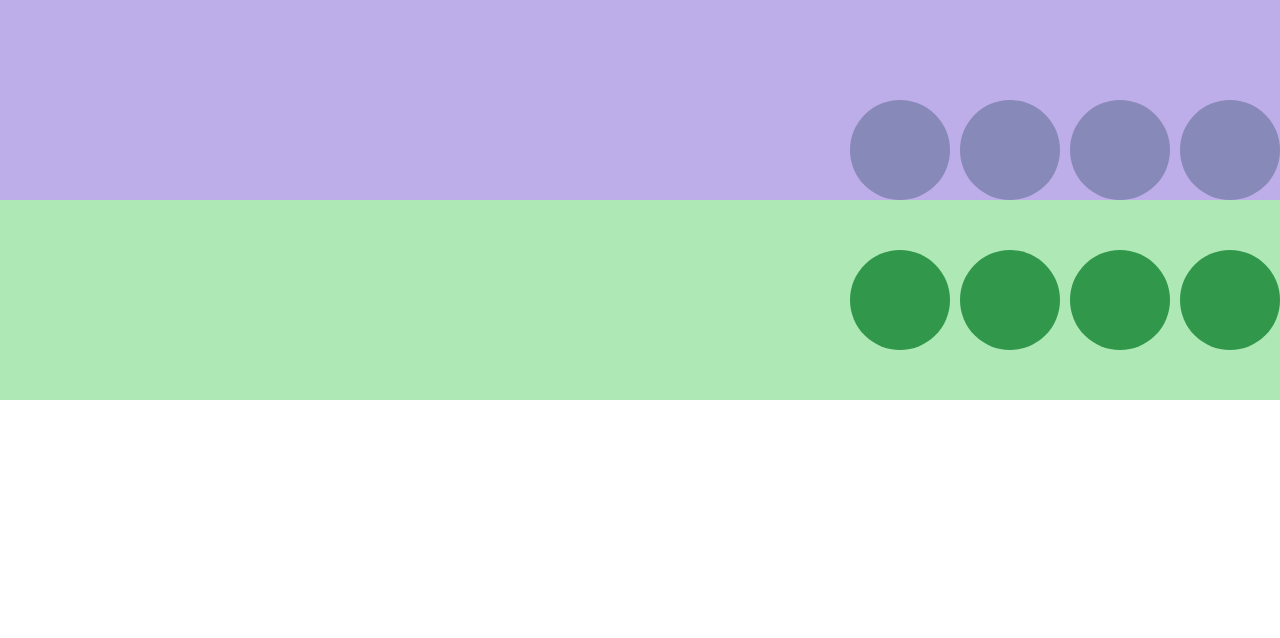
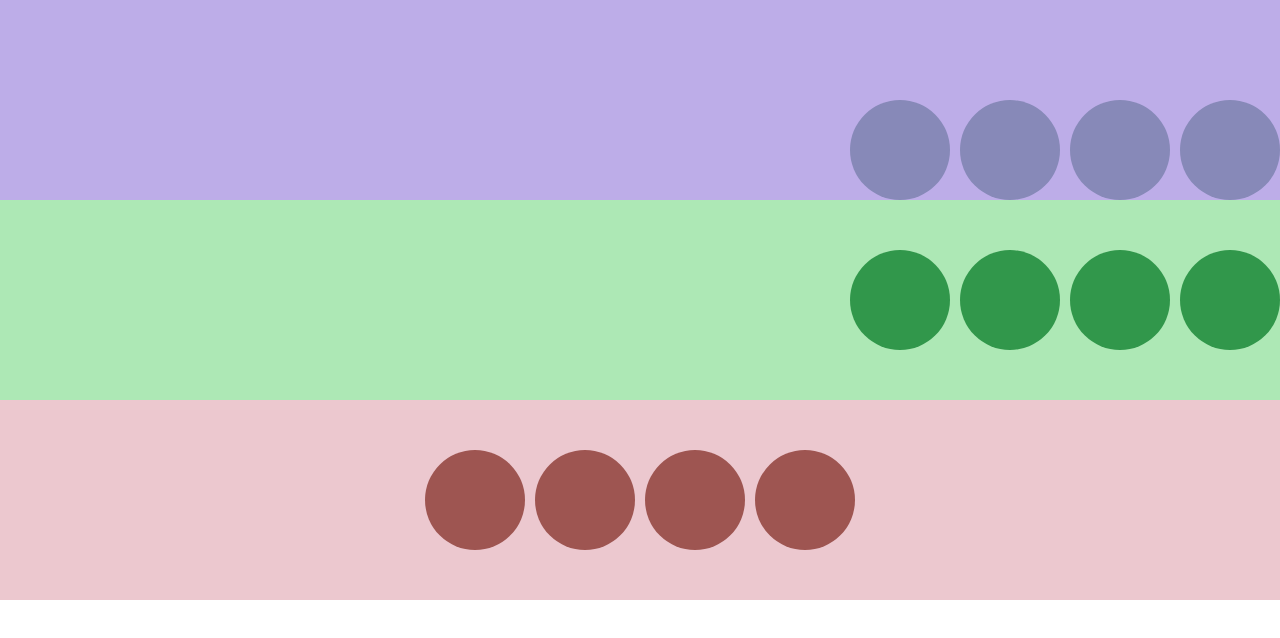
Before and after one commit to guirolim07/FlexTeste2, a plain HTML site: page index.html in a window 1280 px wide. Drawn offline with Linux system fonts and the light colour scheme.

Commit message:
Circulos Vermelhos Adicionados

```diff
--- a/style.css
+++ b/style.css
@@ -64,3 +64,25 @@ ul, ol, li{
 
 
 }
+
+.circulos3 {
+    width: 100vw;
+    height: 200px;
+    background-color: rgb(236, 200, 207);
+    display: flex;
+    justify-content: center;
+    align-items: center;
+    gap: 10px;
+
+}
+
+.circulos3 div{
+    width: 100px;
+    height: 100px;
+    background-color: rgb(158, 85, 81);
+    border-radius: 50%;
+
+
+
+
+}
```
